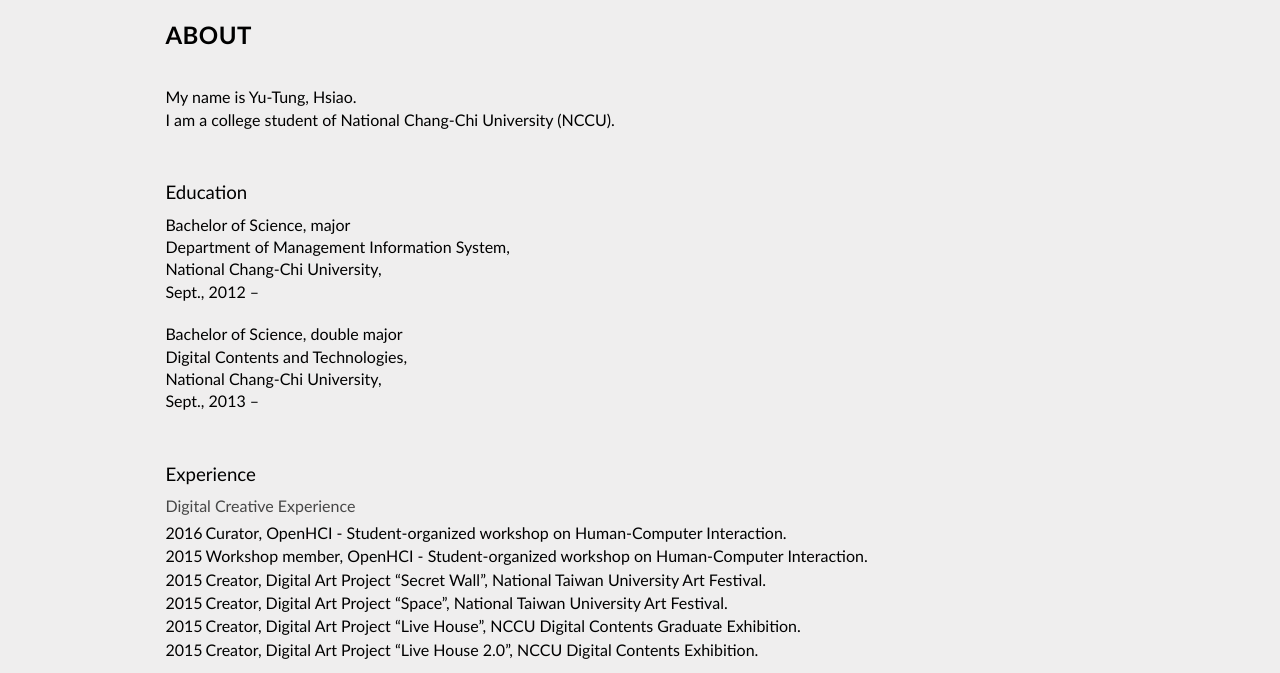
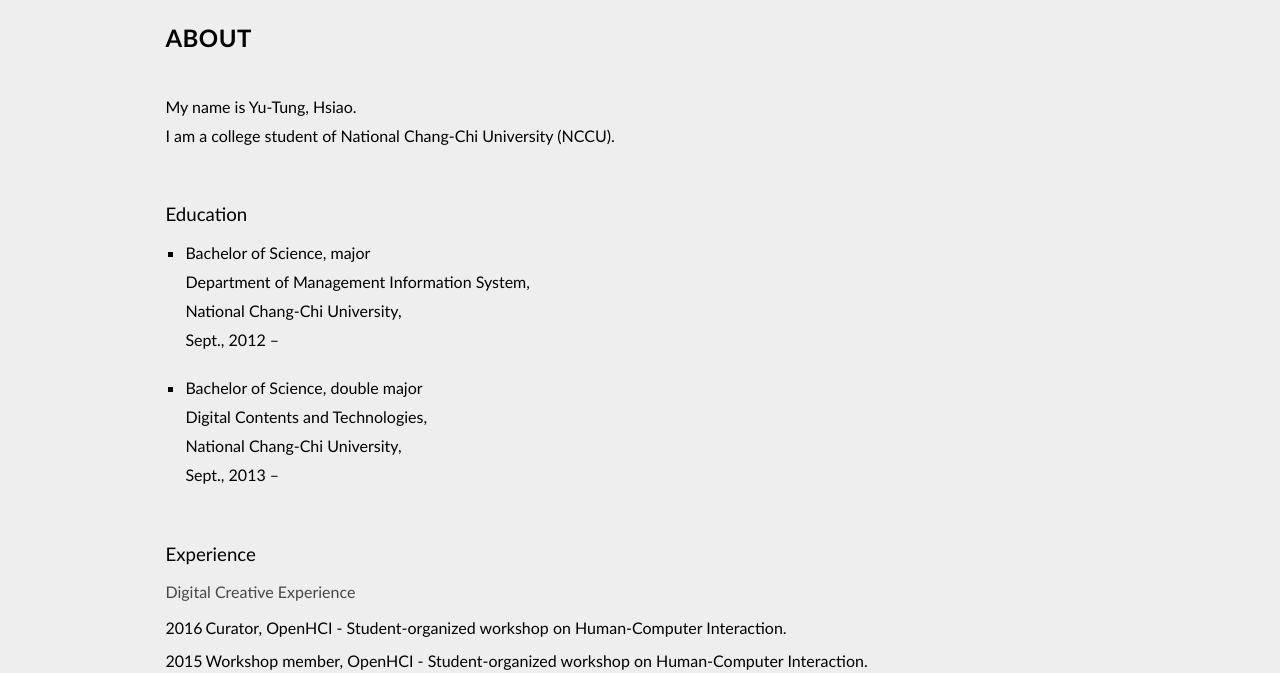
Before and after one commit to hsiao19/online-portfolio, a plain HTML site: page about.html in a window 1280 px wide. Shown: the part 76-749 px from the top of the page. Drawn offline with Linux system fonts and the light colour scheme.

Commit message:
Add point.

```diff
--- a/about.html
+++ b/about.html
@@ -67,6 +67,8 @@
             <!-- Education _______________ -->
             <div class="block" id="education">
                 <div class="title_2nd">Education</div>
+                <ul class="edu">
+                    <li type="square">
                         <div class="event_type">
                             <div class="title_3th">Bachelor of Science, major</div>
                             <div class="block_content">
@@ -75,6 +77,8 @@
                                 Sept., 2012 –
                             </div>
                         </div>
+                    </li>
+                    <li type="square">
                         <div class="event_type">
                             <div class="title_3th">Bachelor of Science, double major</div>
                             <div class="block_content">
@@ -83,6 +87,8 @@
                                 Sept., 2013 –
                             </div>
                         </div>
+                    </li>
+                </ul>
             </div>
 
             <!-- Experience _______________ -->
--- a/css/about.css
+++ b/css/about.css
@@ -2,10 +2,14 @@
 #about {
     text-align: left;
     margin : auto;
-    line-height: 140%;
+    line-height: 180%;
 }
 #about .title{
     font-weight : bold;
+}
+#about .edu {
+
+    padding-left: 20px;
 }
 #about #experience .event_content{
     position : relative;
```
Lines whose indentation alone changed are shown as unchanged.
